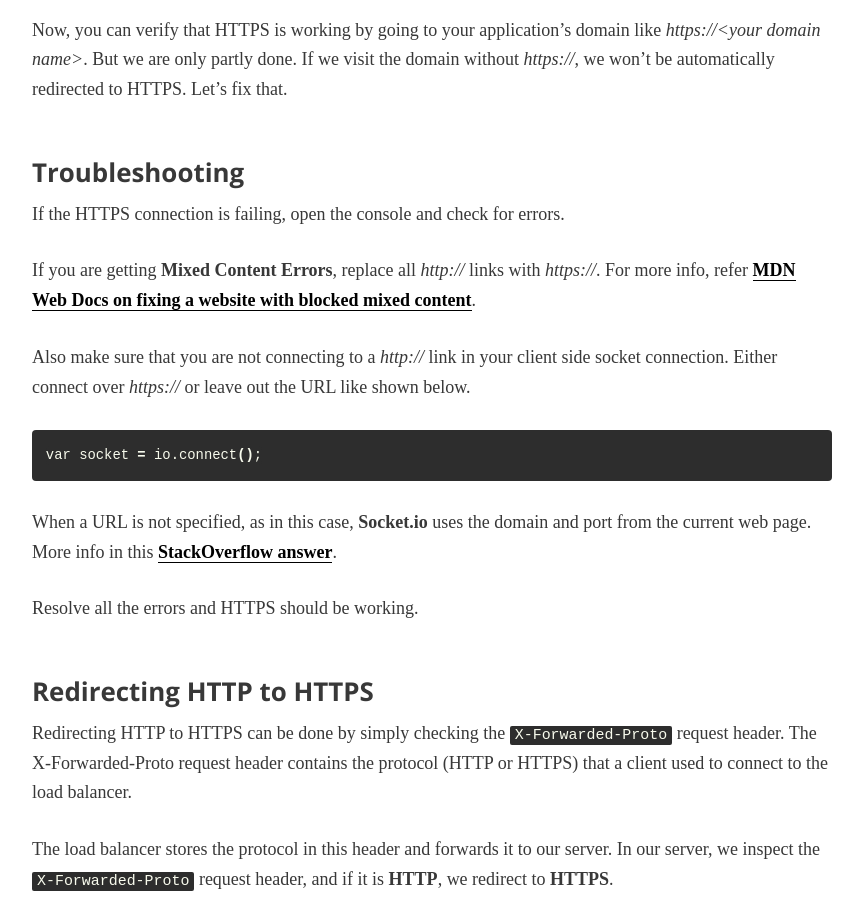
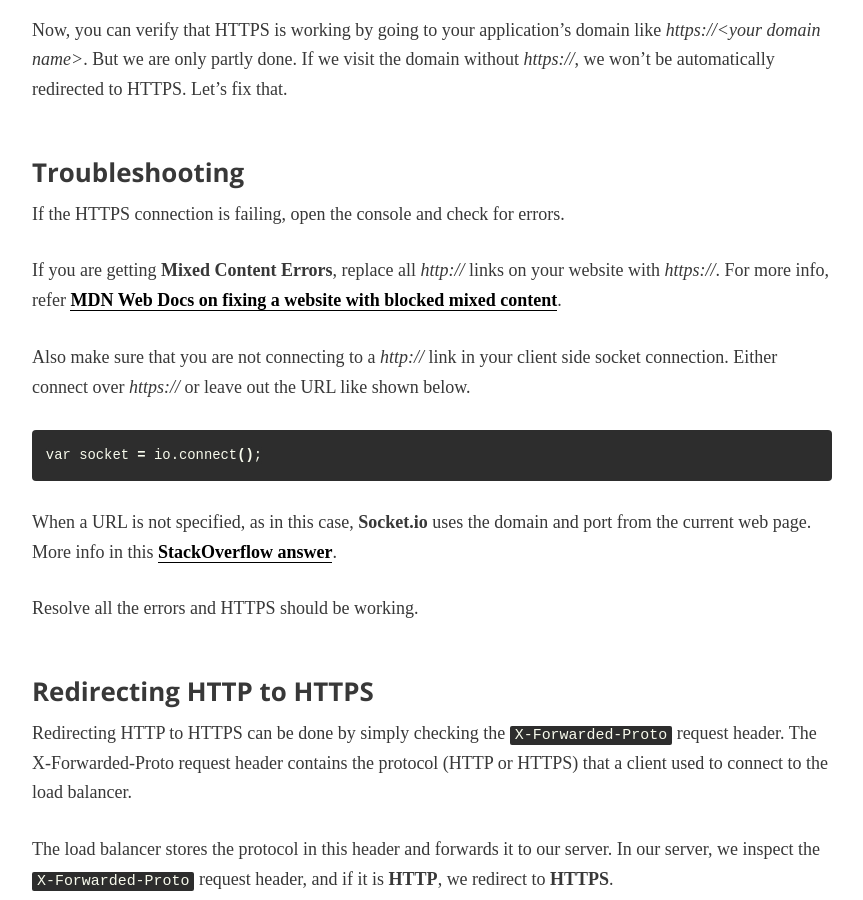
Before and after one commit to nikhilmopidevi/nikhilmopidevi.github.io, a Jekyll site: the page built from _posts/2017-10-22-HTTPS for WebSockets App on AWS.markdown, in a window 1280 px wide and 900 px high, scrolled down 1325 px. Shown: the whole window, without its empty margins (208-1071 px from the left). Built offline with Jekyll 4.4.1, drawn with Linux system fonts in a browser that asks for light colours; some web fonts are replaced; comment, search, counter and statistics services are not loaded.

Commit message:
Minor addition for more clarity

```diff
--- a/_posts/2017-10-22-HTTPS for WebSockets App on AWS.markdown
+++ b/_posts/2017-10-22-HTTPS for WebSockets App on AWS.markdown
@@ -34,7 +34,7 @@ Now, you can verify that HTTPS is working by going to your application's domain
 
 If the HTTPS connection is failing, open the console and check for errors.
 
-If you are getting **Mixed Content Errors**, replace all *http://* links with *https://*. For more info, refer [MDN Web Docs on fixing a website with blocked mixed content].
+If you are getting **Mixed Content Errors**, replace all *http://* links on your website with *https://*. For more info, refer [MDN Web Docs on fixing a website with blocked mixed content].
 
 Also make sure that you are not connecting to a *http://* link in your client side socket connection. Either connect over *https://* or leave out the URL like shown below.
 
```
